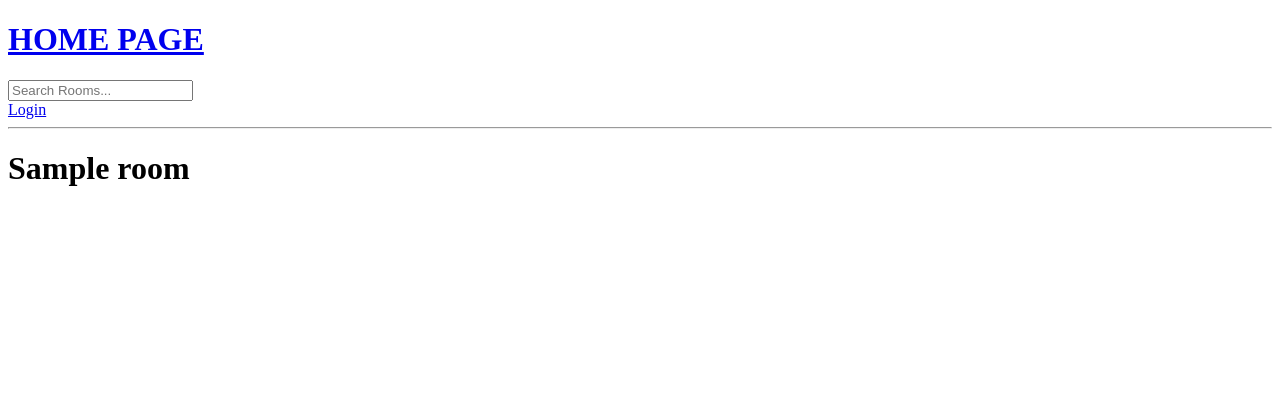
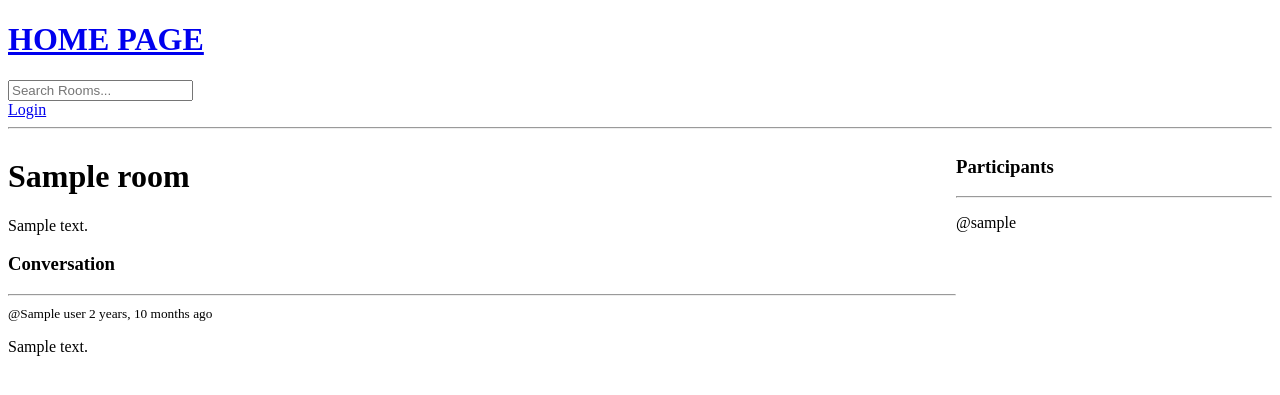
Before and after one commit to HoangLong248/Python-Django-7-Hour-Course, a Django app: template base/templates/base/room.html in a window 1280 px wide. Shown: the top 395 px of the page. Run offline with Django 3.2, Linux system fonts and the light colour scheme; the template is opened without the code that fills it: most values are stand-ins (such as "Sample title", 1, 10 or a date in 2020).

Commit message:
finished chat room message

```diff
--- a/base/models.py
+++ b/base/models.py
@@ -14,7 +14,7 @@ class Room(models.Model):
     topic = models.ForeignKey(Topic, on_delete=models.SET_NULL, null=True)
     name = models.CharField(max_length=200)
     description = models.TextField(null=True, blank=True)
-    # participants =
+    participants = models.ManyToManyField(User, related_name='participants', blank=True)
     updated = models.DateTimeField(auto_now=True)
     created = models.DateTimeField(auto_now_add=True)
 
--- a/base/templates/base/room.html
+++ b/base/templates/base/room.html
@@ -2,6 +2,48 @@
 
 {% block content %}
 
-    <h1>{{room.name}}</h1>
+<style>
+    .room-container {
+        display: grid;
+        grid-template-columns: 3fr 1fr;
+    }
+</style>
+<div class="room-container">
+    <div>
+        <h1>{{room.name}}</h1>
+        <p>{{room.description}}</p>
+        <div class="comment-wrapper">
+            <h3>Conversation</h3>
+            <hr>
 
+            {% for message in room_messages %}
+                <div>
+                    {% if request.user == message.user %}
+                        <a href="{% url 'delete-message' message.id %}">Delete</a>
+                    {% endif %}
+                    <small>@{{message.user}} {{message.created|timesince}} ago</small>
+                    <p>{{message.body}}</p>
+                </div>
+            {% endfor %}
+        </div>
+
+        {% if request.user.is_authenticated %}
+        <div class="comment-form">
+            <form method="POST" action="">
+                {% csrf_token %}
+                <input type="text" name="body" placeholder="Write your message here..."/>
+            </form>
+        </div>
+        {% endif %}
+    </div>
+    <div>
+        <h3>Participants</h3>
+        <hr>
+        {% for participant in participants %}
+            <div>
+                <p>@{{participant.username}}</p>
+            </div>
+        {% endfor %}
+    </div>
+</div>
 {% endblock content %}
--- a/base/urls.py
+++ b/base/urls.py
@@ -10,4 +10,5 @@ urlpatterns = [
     path('creat-room/', views.createRoom, name='create-room'),
     path('update-room/<str:pk>', views.updateRoom, name='update-room'),
     path('delete-room/<str:pk>', views.deleteRoom, name='delete-room'),
+    path('delete-message/<str:pk>', views.deleteMessage, name='delete-message')
 ]
```
Also changed, not shown: base/views.py (+25 -2 lines), base/migrations/0003_alter_room_options_room_participants.py (added), db.sqlite3.
